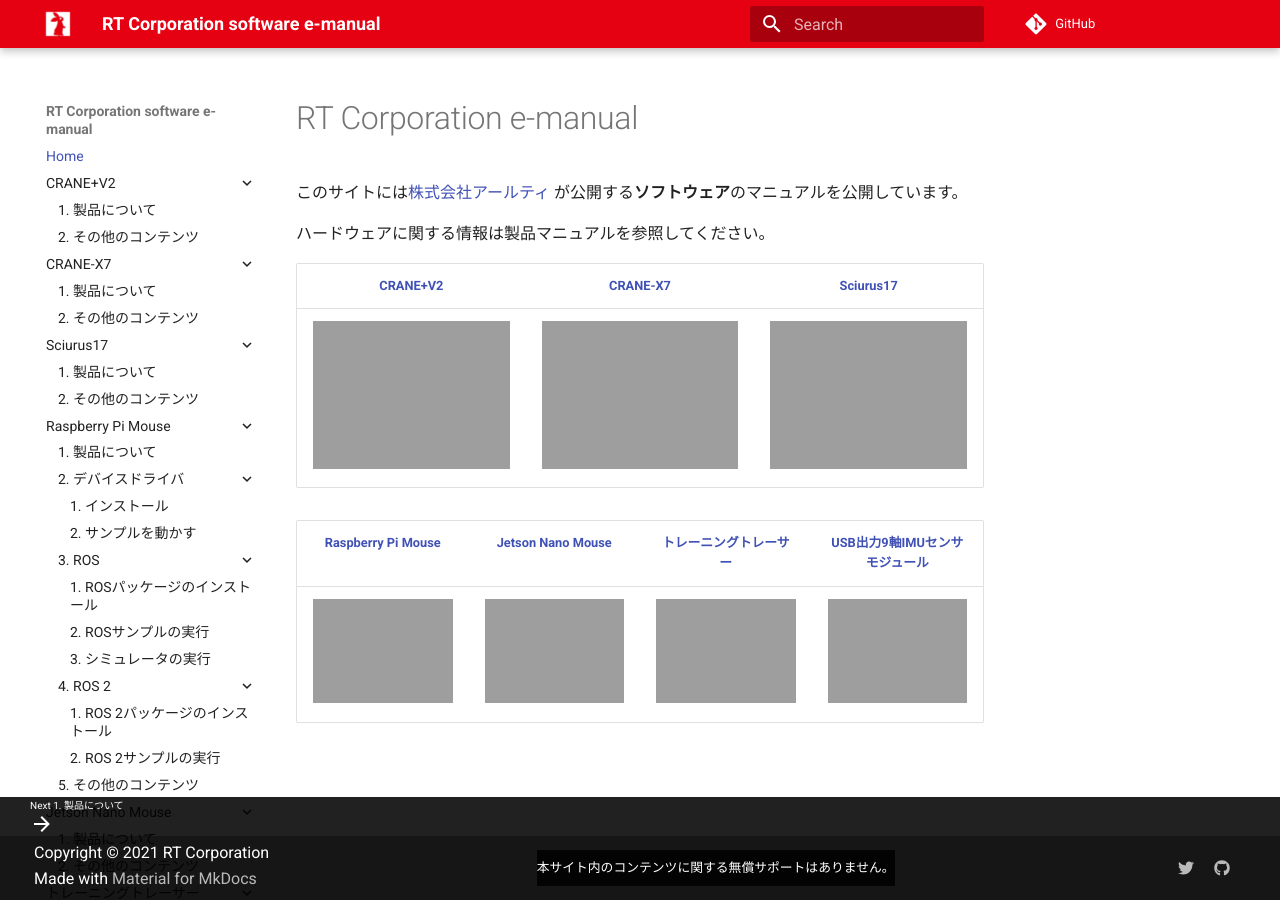
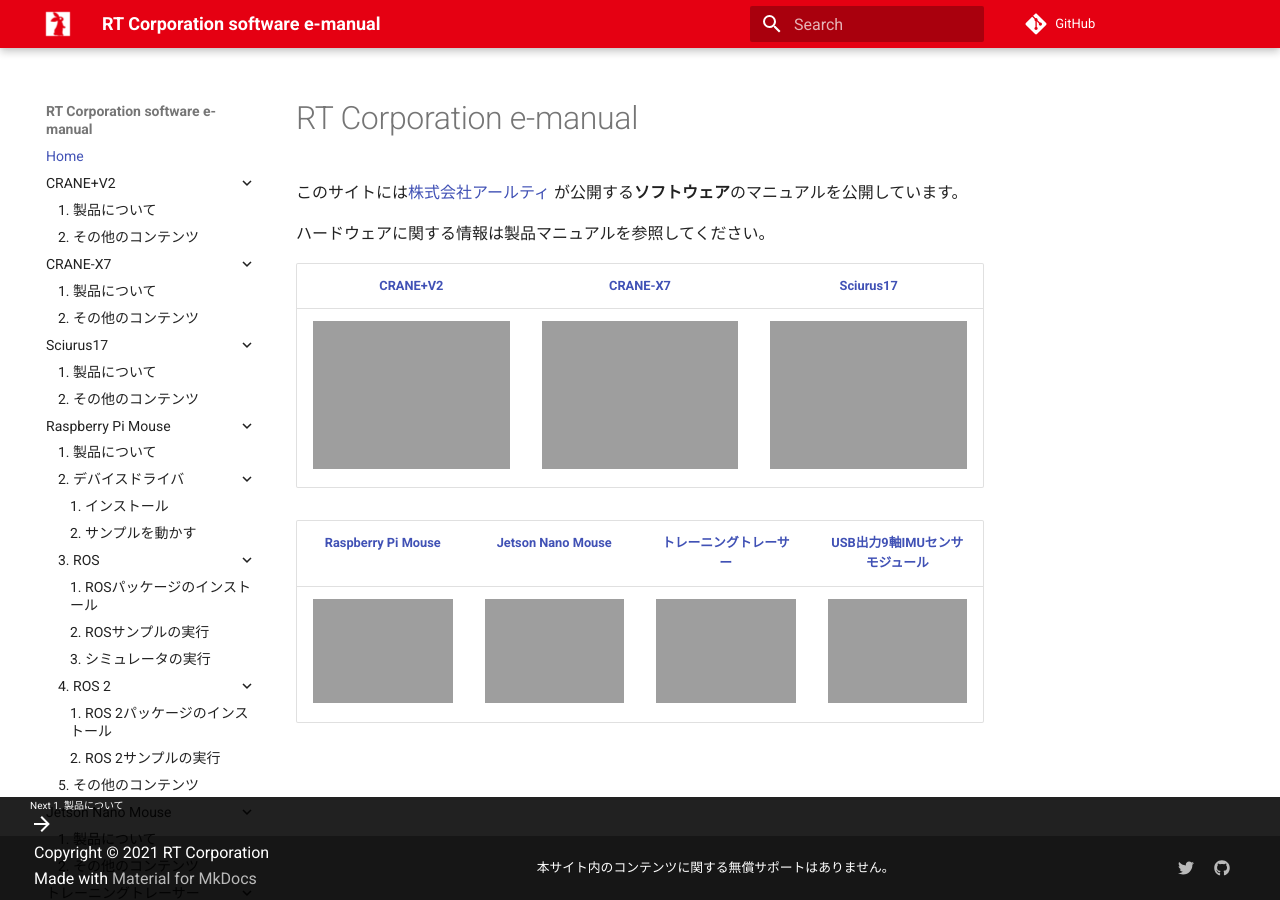
Before and after one commit to rt-net/tutorials, an MkDocs documentation site: the page built from docs/index.md, in a window 1280 px wide. Built offline with MkDocs 1.6.1 and Material for MkDocs 9.7.7, drawn with Linux system fonts in a browser that asks for light colours; comment, search, counter and statistics services are not loaded.

Commit message:
背景色の統一

```diff
--- a/docs/css/style.css
+++ b/docs/css/style.css
@@ -11,5 +11,5 @@
     padding-left: 0px;
     font-size: .64rem;
     color: var(--md-footer-fg-color);
-    background-color: var(--md-footer-bg-color);
+    background-color: var(--md-footer-bg-color-dark);
 }
```
